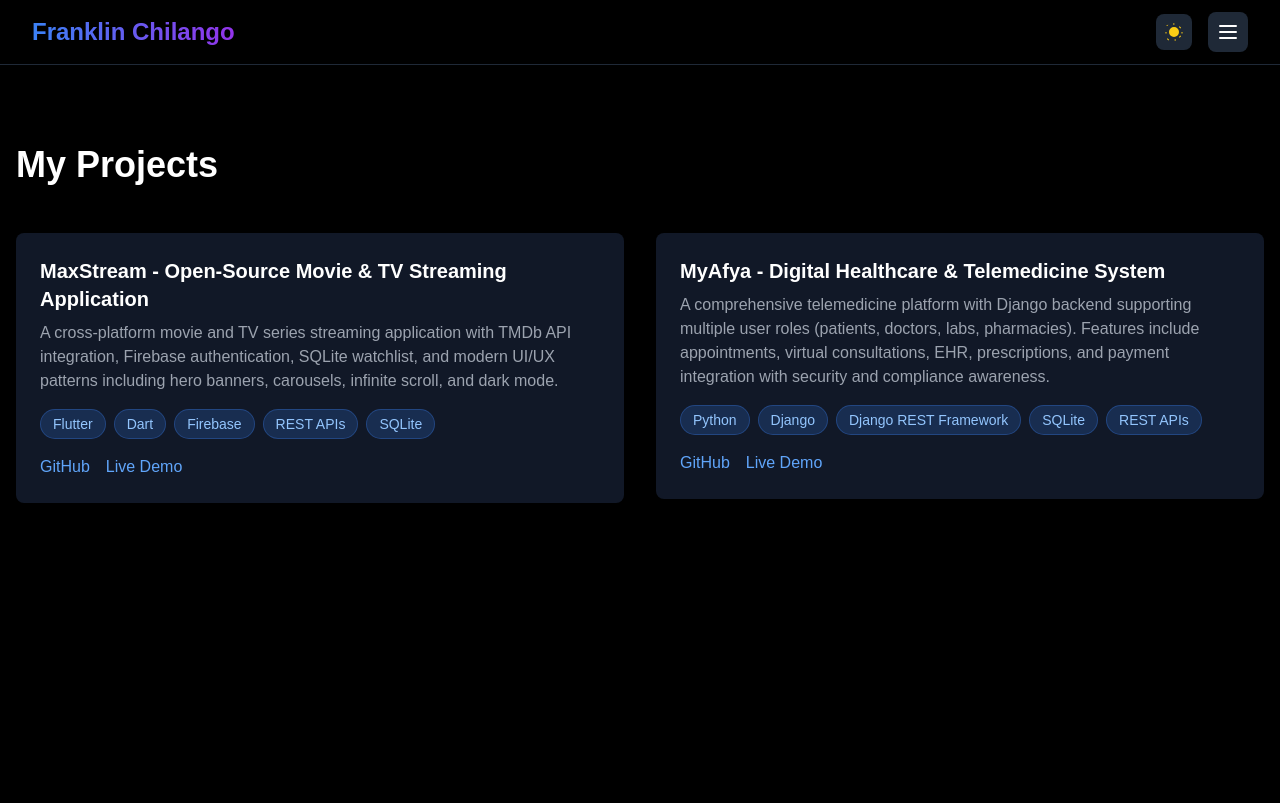
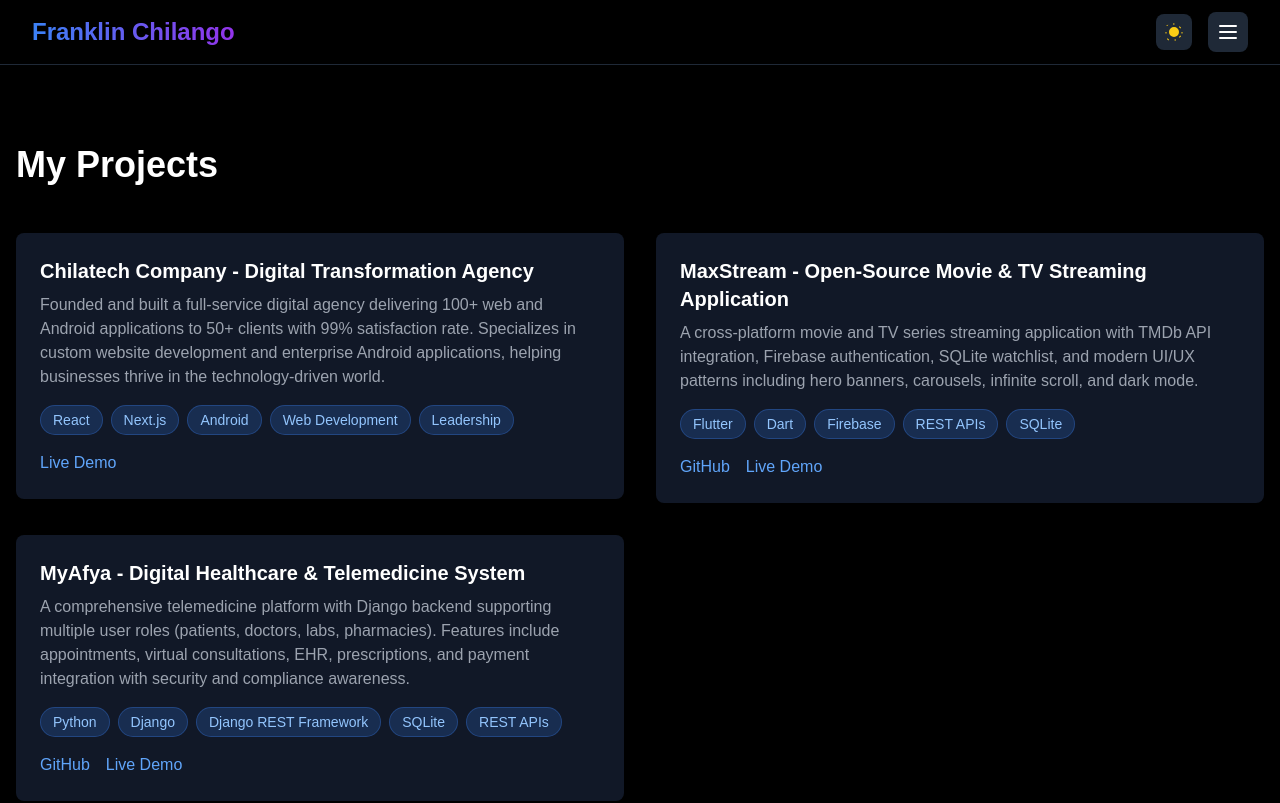
Before and after one commit to chila254/portfolio, a Next.js app: page /projects in a window 1280 px wide. Shown: the top 803 px of the page. Built offline with nearby package versions, Linux system fonts and the light colour scheme.

Commit message:
feat: add Chilatech Company as featured portfolio project
Highlight startup with details, client count, satisfaction rate, and tech stack.

Co-authored-by: Franklin Chilango <222270631+chila254@users.noreply.github.com>

```diff
--- a/src/data/projects.ts
+++ b/src/data/projects.ts
@@ -1,6 +1,14 @@
 export const projects = [
   {
     id: 1,
+    title: "Chilatech Company - Digital Transformation Agency",
+    description: "Founded and built a full-service digital agency delivering 100+ web and Android applications to 50+ clients with 99% satisfaction rate. Specializes in custom website development and enterprise Android applications, helping businesses thrive in the technology-driven world.",
+    tags: ["React", "Next.js", "Android", "Web Development", "Leadership"],
+    github: undefined,
+    live: "https://chilatech-company.vercel.app/",
+  },
+  {
+    id: 2,
     title: "MaxStream - Open-Source Movie & TV Streaming Application",
     description: "A cross-platform movie and TV series streaming application with TMDb API integration, Firebase authentication, SQLite watchlist, and modern UI/UX patterns including hero banners, carousels, infinite scroll, and dark mode.",
     tags: ["Flutter", "Dart", "Firebase", "REST APIs", "SQLite"],
@@ -8,7 +16,7 @@ export const projects = [
     live: "https://github.com/chila254/maxstream",
   },
   {
-    id: 2,
+    id: 3,
     title: "MyAfya - Digital Healthcare & Telemedicine System",
     description: "A comprehensive telemedicine platform with Django backend supporting multiple user roles (patients, doctors, labs, pharmacies). Features include appointments, virtual consultations, EHR, prescriptions, and payment integration with security and compliance awareness.",
     tags: ["Python", "Django", "Django REST Framework", "SQLite", "REST APIs"],
```
